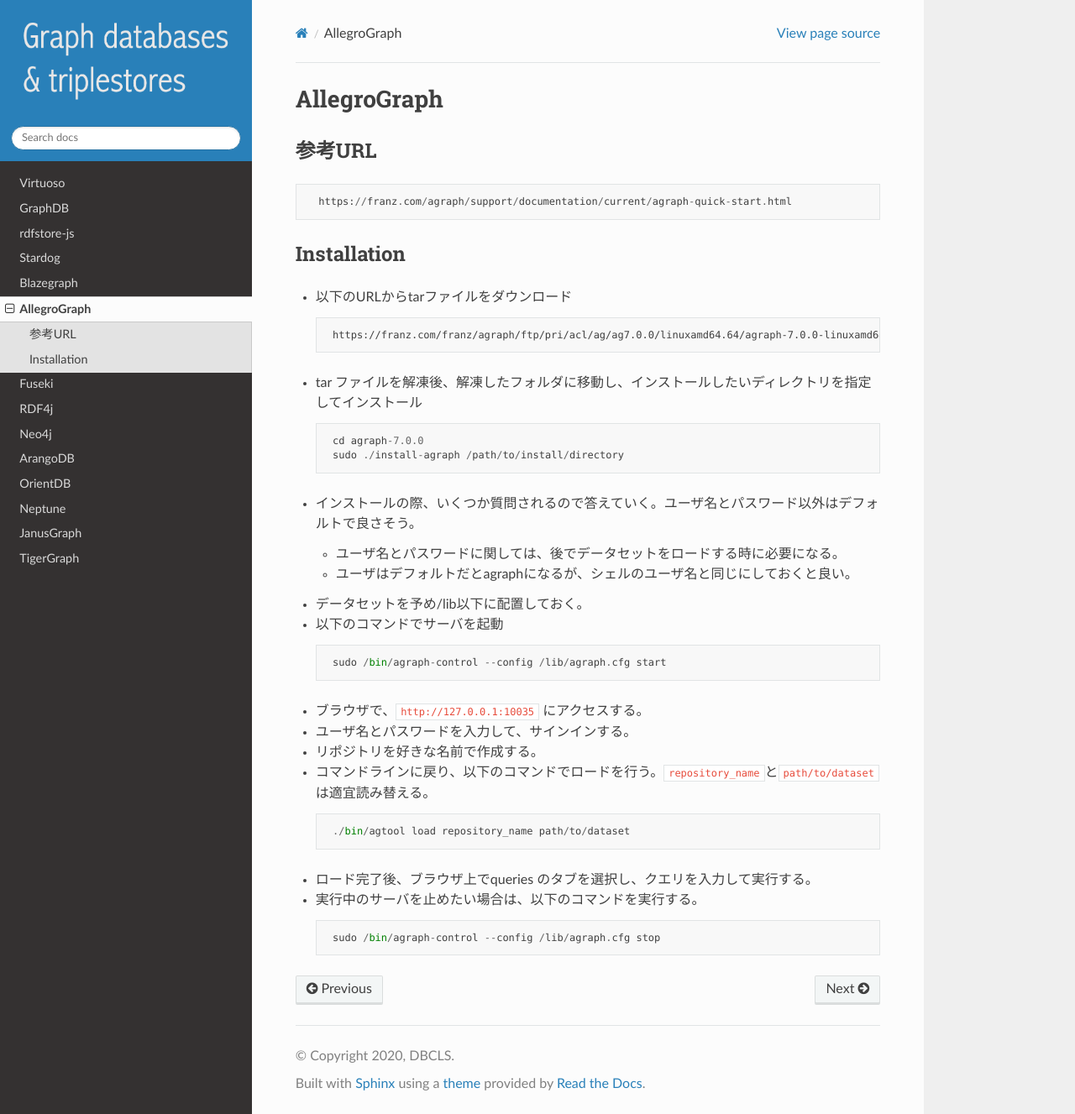
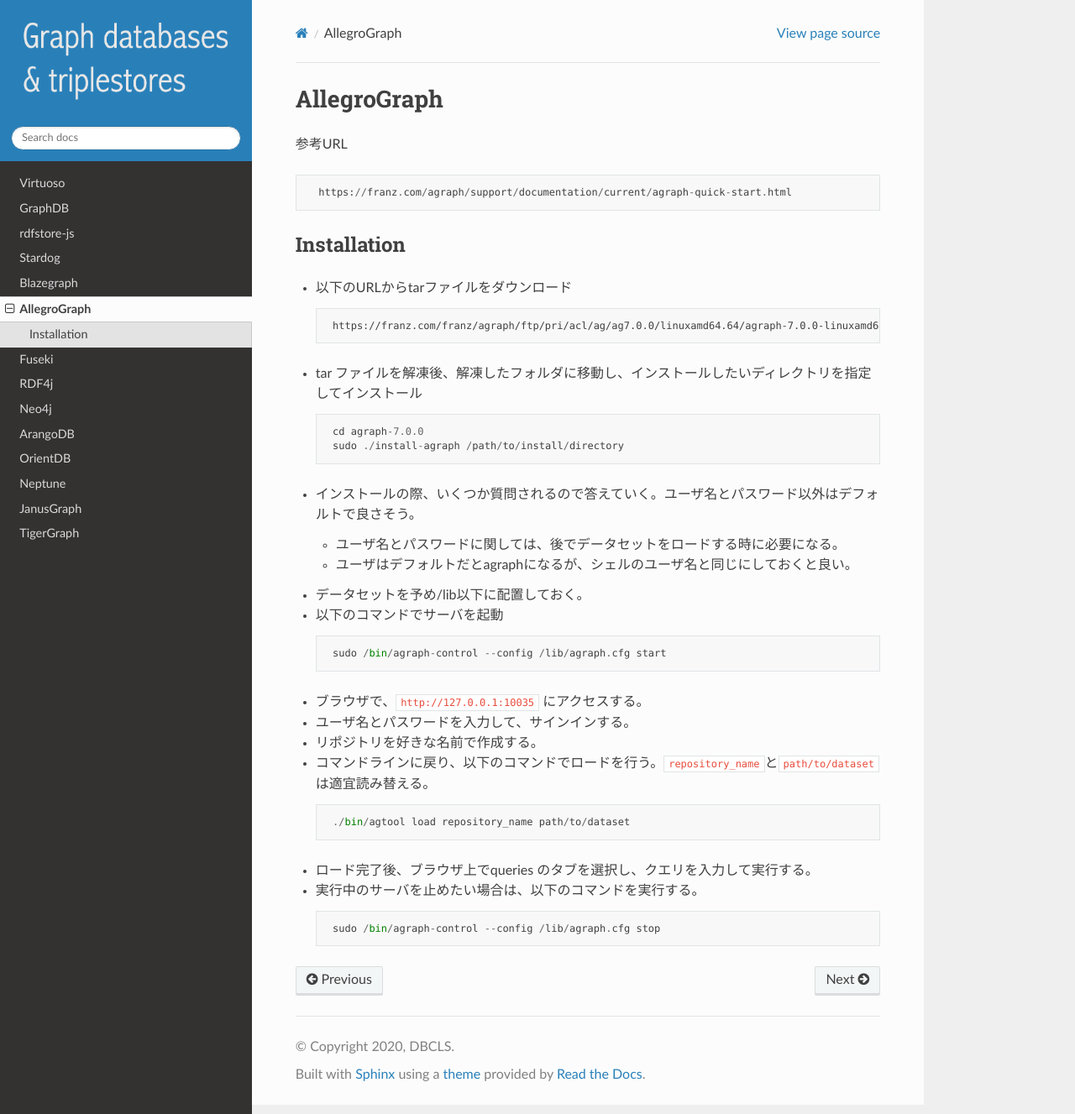
Before and after one commit to dbcls/graphdbs, a Sphinx documentation site: the page built from docs/md/allegrograph.md, in a window 1280 px wide and 1327 px high. Shown: the whole window at 84% size. Built offline with Sphinx 7.4.7 and the Read the Docs theme 2.0.0, drawn with Linux system fonts in a browser that asks for light colours.

Commit message:
Update allegrograph.md

```diff
--- a/docs/md/allegrograph.md
+++ b/docs/md/allegrograph.md
@@ -1,6 +1,6 @@
 # AllegroGraph
 
-## 参考URL
+参考URL
 
       https://franz.com/agraph/support/documentation/current/agraph-quick-start.html
 ## Installation
```
